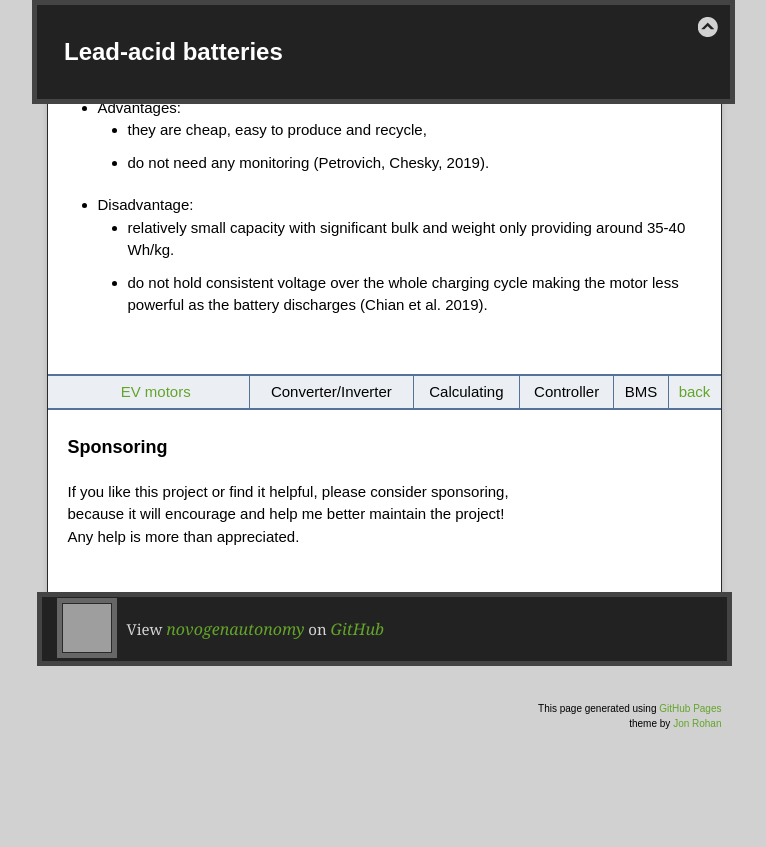
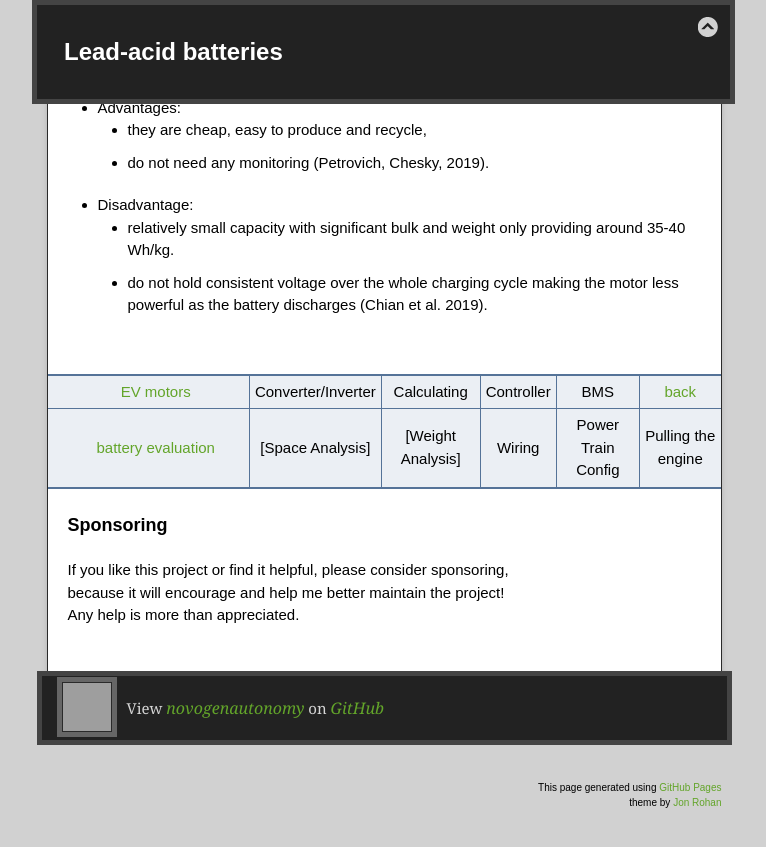
Before and after one commit to novogenautonomy/novogenautonomy.github.io, a Jekyll site: the page built from batteries.md, in a window 1280 px wide and 900 px high, scrolled down 1891 px. Shown: the top 847 px of the window, without its empty margins (256-1022 px from the left). Built offline with Jekyll 4.4.1, drawn with Linux system fonts in a browser that asks for light colours; our own code applies the rules of GitHub Pages for plain Markdown files; before the commit the page ends 2712 px from its top, so only the background shows below that; grey boxes are pictures that could not be loaded.

Commit message:
Update batteries.md

```diff
--- a/batteries.md
+++ b/batteries.md
@@ -60,6 +60,7 @@ and Chesky, 2019).
 |  |  |  |  |  |  |
 |:------:|:------:|:------:|:------:|:------:|:------:|
 | [EV motors](./evEngine.md) | Converter/Inverter | Calculating | Controller | BMS | [back](./) |
+| [battery evaluation](./batteryEval.md) | [Space Analysis] | [Weight Analysis] | Wiring | Power Train Config | Pulling the engine |
 
 
 
```
